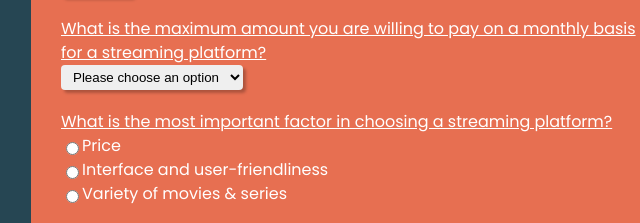
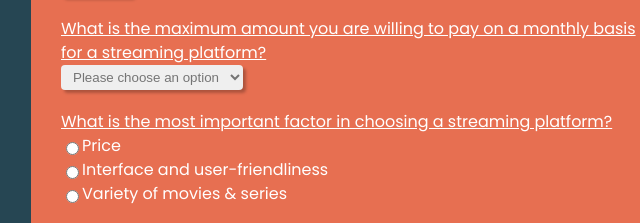
Before and after one commit to Ullavs/ullavs.nl, a plain HTML site: page survey/index.html in a window 1280 px wide. Shown: the part 362-585 px from the top of the page, 279-919 px from the left. Drawn offline with Linux system fonts and the light colour scheme.

Commit message:
Update color dropdown

```diff
--- a/survey/index.html
+++ b/survey/index.html
@@ -26,6 +26,10 @@
 
       option {
         font-family: "Poppins", sans-serif;
+      }
+
+      select {
+        color: #757575;
       }
 
       #description {
```
